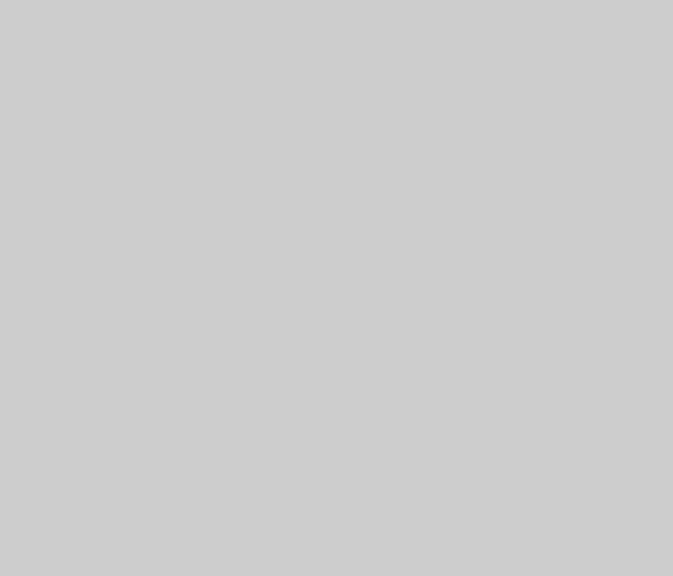
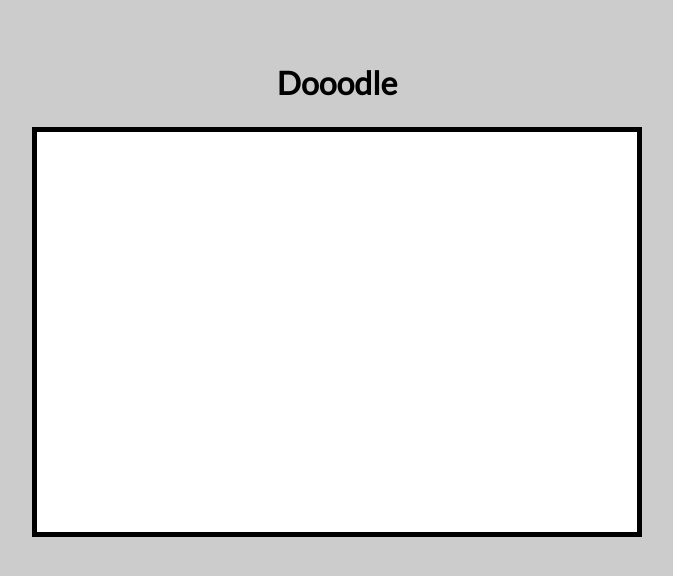
Before and after one commit to mandyyeung/dooodle, a plain HTML site: page index.html in a window 1280 px wide. Shown: the whole page, without its empty margins (303-976 px from the left). Drawn offline with nearby package versions, Linux system fonts and the light colour scheme.

Commit message:
Add image

```diff
--- a/css/style.css
+++ b/css/style.css
@@ -4,3 +4,16 @@ body {
   background: #ccc;
   font-family: 'Lato', sans-serif;
 }
+
+canvas {
+  background: #fff;
+  display: block;
+  margin: 2% auto;
+  border: 5px solid #000;
+  cursor: url(../img/cursor.png), crosshair;
+}
+
+h1 {
+  text-align: center;
+  margin-top: 5%;
+}
--- a/index.html
+++ b/index.html
@@ -4,7 +4,8 @@
     <link rel="stylesheet" href="css/style.css" charset="utf-8">
   </head>
   <body>
-
+    <h1>Dooodle</h1>
+    <canvas id="pad" width="600" height="400"></canvas>
     <script src="http://code.jquery.com/jquery-1.11.0.min.js" type="text/javascript" charset="utf-8"></script>
   	<script src="js/main.js" type="text/javascript" charset="utf-8"></script>
   </body>
```
Also changed, not shown: img/cursor.png (added).
